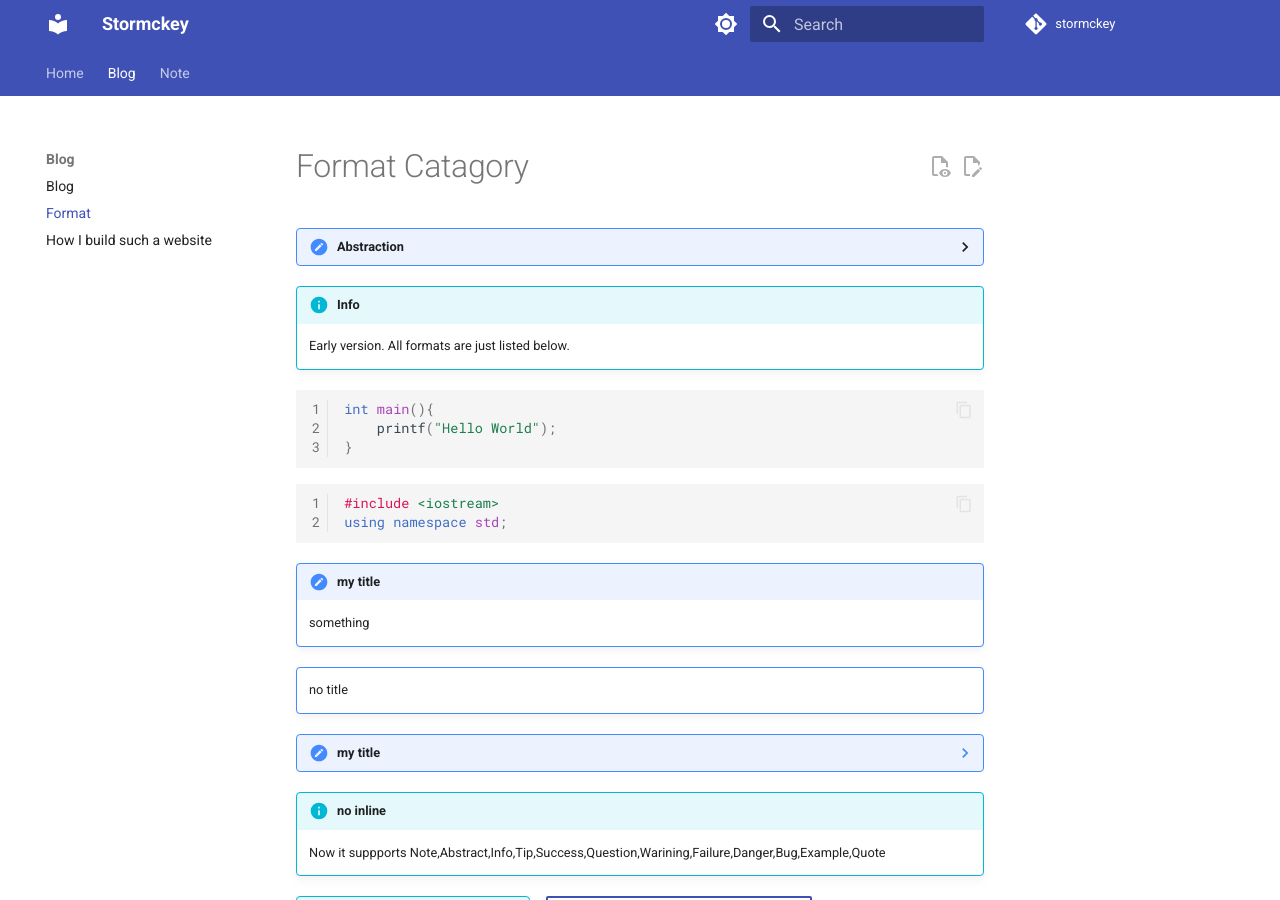
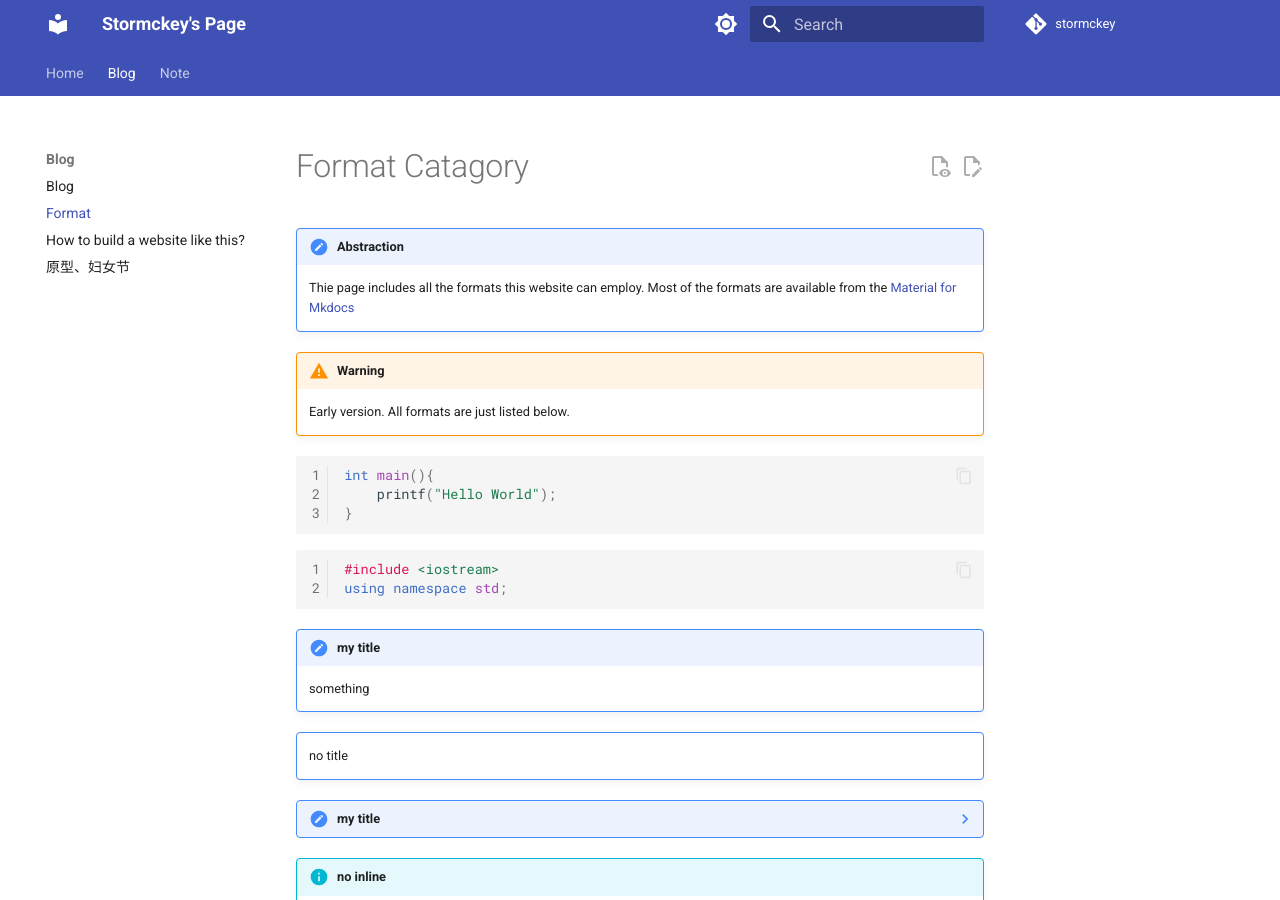
Before and after one commit to stormckey/stormckey.github.io, an MkDocs documentation site: the page built from docs/Blog/Format.md, in a window 1280 px wide and 900 px high. Built offline with MkDocs 1.6.1 and Material for MkDocs 9.7.7, drawn with Linux system fonts in a browser that asks for light colours; emoji names are drawn with the system emoji font; formulas are drawn with MathJax 3; comment, search, counter and statistics services are not loaded; some of the changed text lies outside the part shown.

Commit message:
Add an article: prototype and woman's day

````diff
--- a/docs/Blog/Format.md
+++ b/docs/Blog/Format.md
@@ -2,11 +2,11 @@
 comments: true
 ---
 # Format Catagory
-??? abstraction
+!!! abstraction
     Thie page includes all the formats this website can employ.
     Most of the formats are available from the [Material for Mkdocs](https://squidfunk.github.io/mkdocs-material/)
 
-!!! info
+!!! warning
     Early version. All formats are just listed below.
 
 ```C
--- a/mkdocs.yml
+++ b/mkdocs.yml
@@ -1,5 +1,5 @@
 # Project information
-site_name: Stormckey
+site_name: Stormckey's Page
 site_url: https://stormckey.github.io/
 site_author: Stormckey
 # Repository
@@ -128,6 +128,7 @@
   - Blog:
     - Blog/index.md
     - Format: Blog/Format.md
-    - How I build such a website: Blog/Build_this_website.md
+    - How to build a website like this?: Blog/Build_this_website.md
+    - 原型、妇女节: Blog/Women_and_prototype.md
   - Note:
     - Note/index.md
````
Also changed, not shown: docs/Blog/Women_and_prototype.md (added, +22 -0 lines), docs/Blog/index.md (+1 -1 lines), docs/Note/index.md (+1 -1 lines), docs/index.md (+1 -1 lines).
